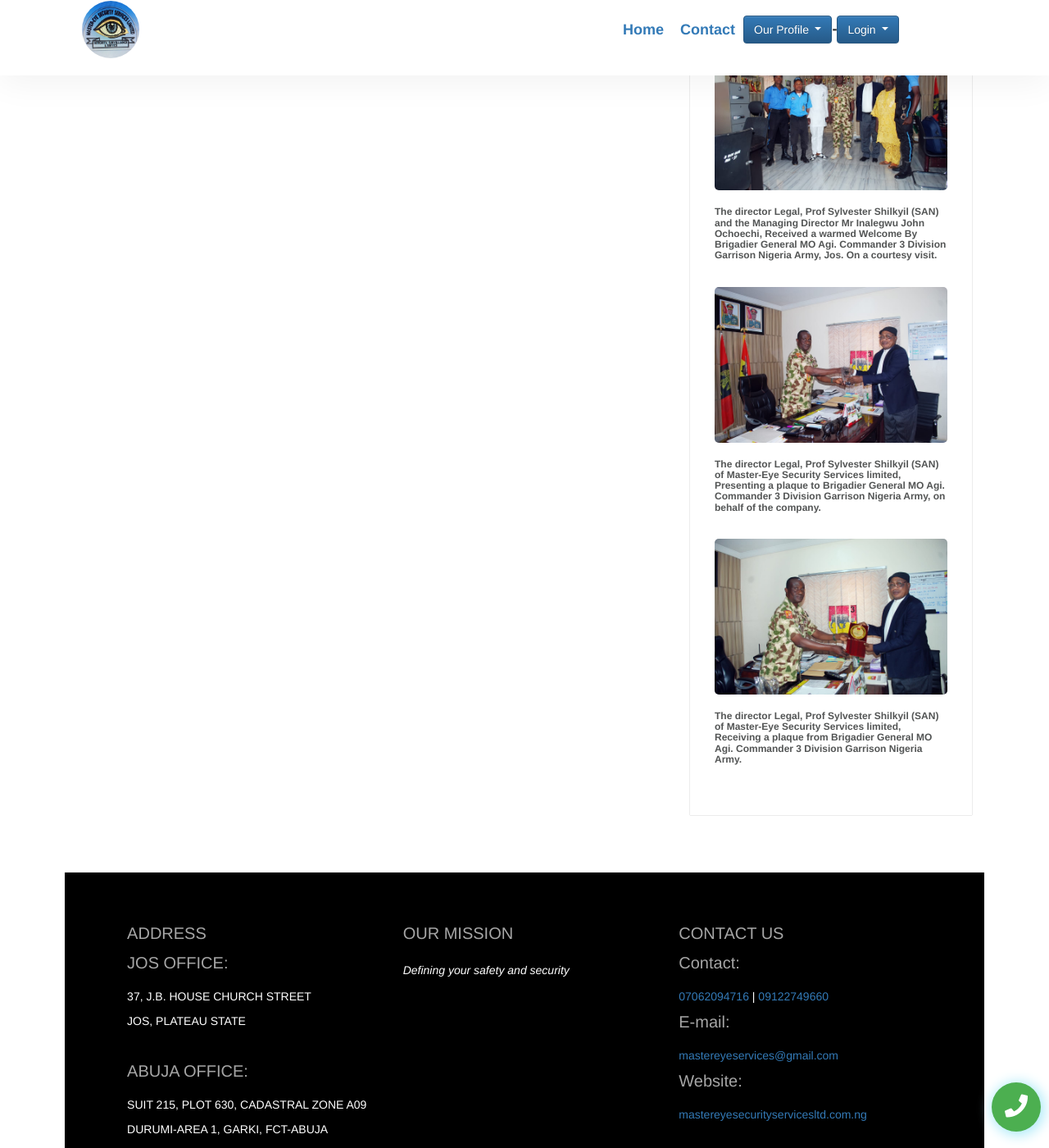
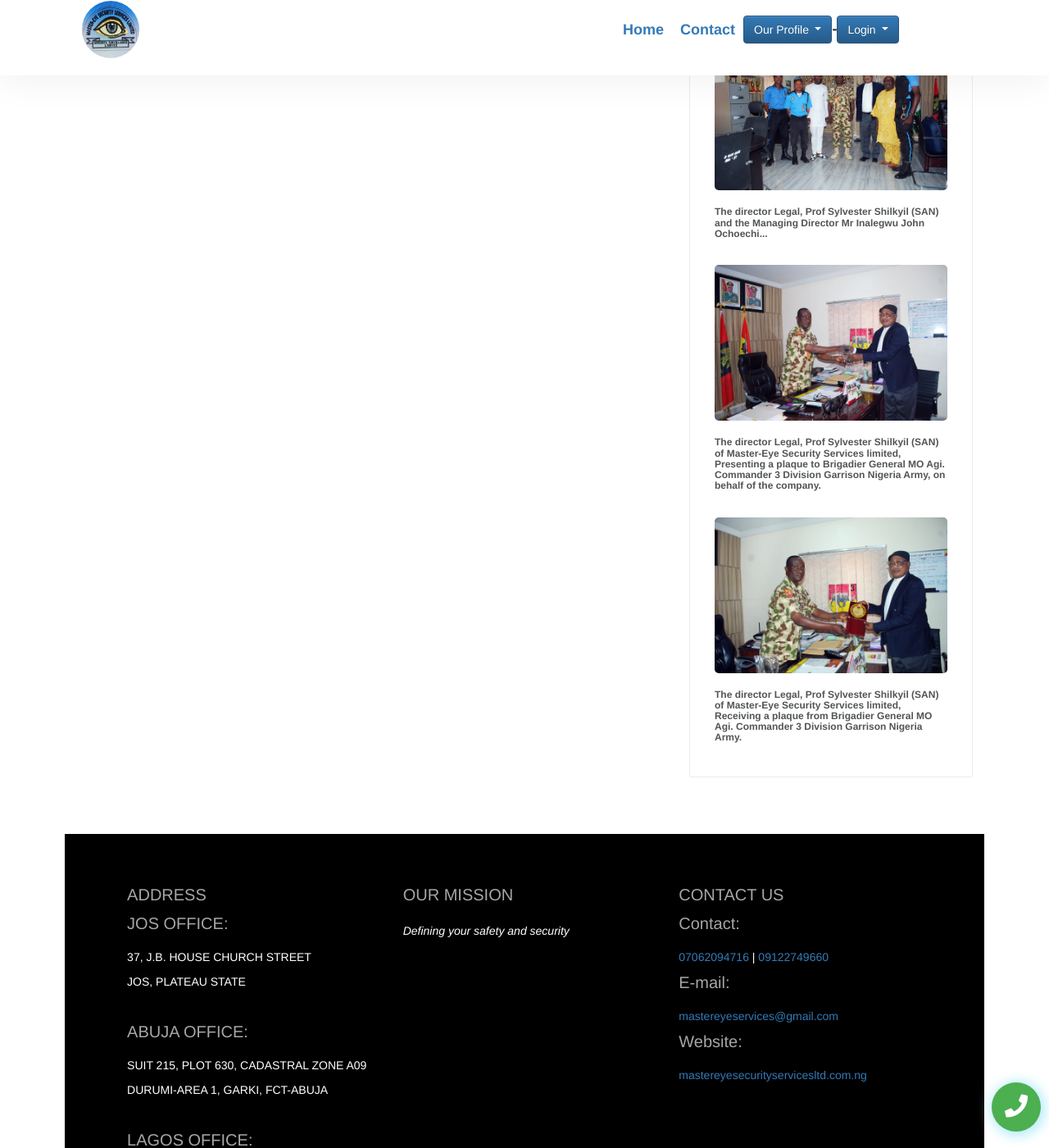
Before and after one commit to elishadamu97/mastereyesecurity, a Jekyll site: the page built from pages/contact.html, in a window 1280 px wide and 1400 px high, scrolled down 1202 px. Shown: the whole window at 82% size. Built offline with Jekyll 4.4.1, drawn with Linux system fonts in a browser that asks for light colours; comment, search, counter and statistics services are not loaded.

Commit message:
initial commit

```diff
--- a/_includes/sidebar.html
+++ b/_includes/sidebar.html
@@ -26,21 +26,21 @@
                 color: rgb(83, 85, 85);
                 font-weight: bold;
             }
+            .hover:hover{
+                color: rgb(32, 139, 139);
+                text-decoration: underline;
+            }
         </style>
-
+            <a href="{{site.baseurl}}/pages/visit-to-brig-gen-agi">
             <img src="{{site.baseurl}}/assets/images/IMG-20230330-WA0001.jpg" alt="events" style="border-radius: 5px; margin-bottom: 10px;">
-            <h6 class="ongoing-events"><b>The director Legal, Prof Sylvester Shilkyil (SAN) and the Managing Director Mr Inalegwu John Ochoechi, Received a warmed Welcome By Brigadier General MO Agi. Commander 3 Division Garrison Nigeria Army, Jos. On a courtesy visit. </b></h6>
+            <h6 class="ongoing-events hover"><b>The director Legal, Prof Sylvester Shilkyil (SAN) and the Managing Director Mr Inalegwu John Ochoechi... </b></h6>
+            </a>
             <br>
             <img src="{{site.baseurl}}/assets/images/IMG-20230330-WA0000.jpg" alt="events" style="border-radius: 5px; margin-bottom: 10px;">
             <h6 class="ongoing-events"><b>The director Legal, Prof Sylvester Shilkyil (SAN) of Master-Eye Security Services limited, Presenting a plaque to Brigadier General MO Agi. Commander 3 Division Garrison Nigeria Army, on behalf of the company.</b></h6>
             <br>
             <img src="{{site.baseurl}}/assets/images/IMG-20230330-WA0003.jpg" alt="event" style="border-radius: 5px; margin-bottom: 10px;">
-            <a href="#"><h6 class="ongoing-events" ><b>The director Legal, Prof Sylvester Shilkyil (SAN) of Master-Eye Security Services limited, Receiving a plaque from Brigadier General MO Agi. Commander 3 Division Garrison Nigeria Army.</b></h6></a>
-            <br>
-
-
-
-
+            <h6 class="ongoing-events" ><b>The director Legal, Prof Sylvester Shilkyil (SAN) of Master-Eye Security Services limited, Receiving a plaque from Brigadier General MO Agi. Commander 3 Division Garrison Nigeria Army.</b></h6>
     </div>
 
 </div>
```
Also changed, not shown: pages/visit-to-brig-gen-agi.md (added, +24 -0 lines), assets/images/IMG-20230330-WA0012.jpg (added).
